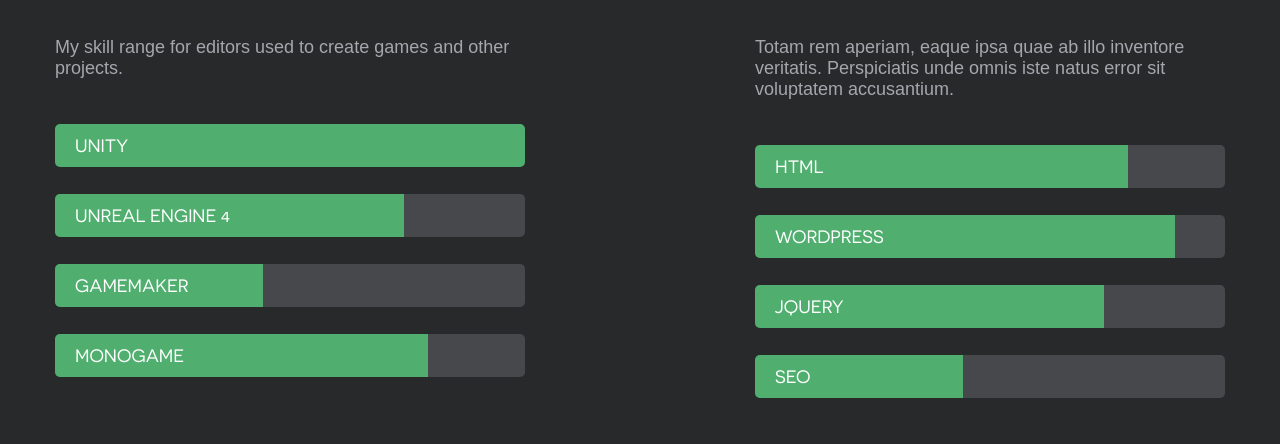
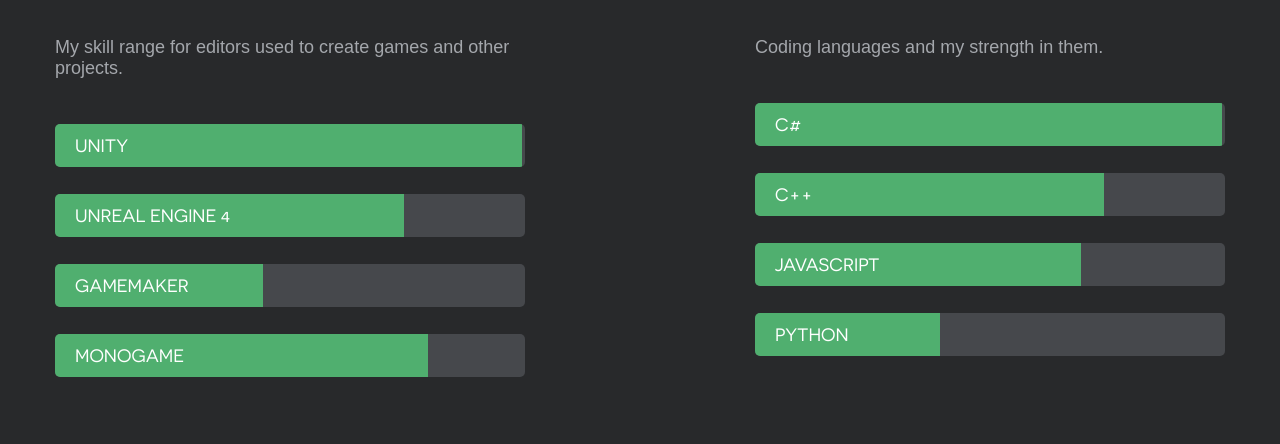
Before and after one commit to Yoshi32123/Yoshi32123.github.io, a plain HTML site: page myskills.html in a window 1280 px wide. Shown: the part 290-734 px from the top of the page. Drawn offline with nearby package versions, Linux system fonts and the light colour scheme.

Commit message:
progress bar updates

```diff
--- a/myskills.html
+++ b/myskills.html
@@ -45,12 +45,12 @@
 					</div>
 					<div class="column column-add">
 						<h2>Development  skills:</h2>
-						<p>Totam rem aperiam, eaque ipsa quae ab illo inventore veritatis. Perspiciatis unde omnis iste natus error sit voluptatem accusantium.</p>
+						<p>Coding languages and my strength in them.</p>
 						<ul class="progress">
-							<li><span class="html">html</span></li>
-							<li><span class="wordpress">Wordpress</span></li>
-							<li><span class="jquery">jQuery</span></li>
-							<li><span class="seo">SEO</span></li>
+							<li><span class="html">C#</span></li>
+							<li><span class="wordpress">C++</span></li>
+							<li><span class="jquery">javascript</span></li>
+							<li><span class="seo">python</span></li>
 						</ul>
 					</div>
 				</div>
```
Also changed, not shown: css/all.css.
